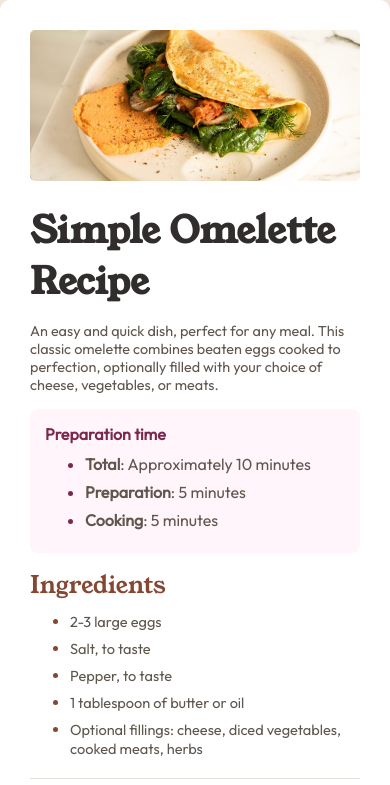
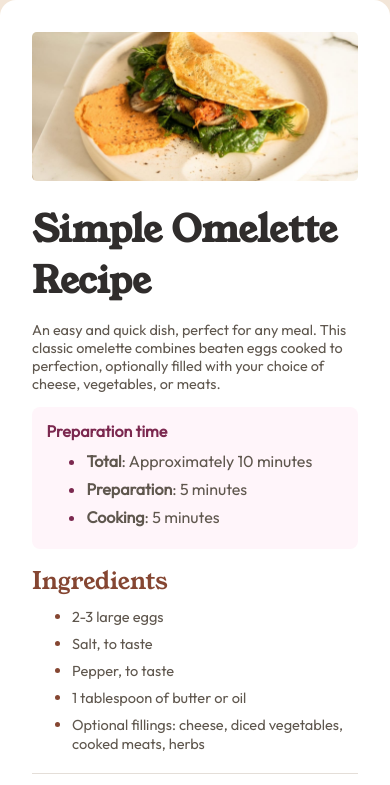
Before and after one commit to silentheartzbot/Recipe-page-project, a plain HTML site: page index.html in a window 390 px wide. Shown: the top 785 px of the page. Drawn offline with Linux system fonts and the light colour scheme.

Commit message:
Fixed responsive design issue

```diff
--- a/style.css
+++ b/style.css
@@ -23,14 +23,14 @@ main {
 .main-container {
   max-width: 37.5rem;
   background-color: hsl(0, 0%, 100%);
-  padding: 30px;
-  border-radius: 10px;
+  padding: 2rem;
+  border-radius: 1rem;
 }
 
 .food-image {
   max-width: 100%;
-  border-radius: 5px;
-  margin-block-end: 20px;
+  border-radius: 0.3rem;
+  margin-block-end: 1.2rem;
 }
 
 .food-heading {
@@ -38,32 +38,32 @@ main {
   font-family: "Young Serif", serif;
   font-weight: 700;
   color: hsl(24, 5%, 18%);
-  margin-block-end: 15px;
+  margin-block-end: 0.9rem;
 }
 
 .food-info {
   font-size: 0.9rem;
   font-family: "Outfit", Arial, Helvetica, sans-serif;
   color: hsl(30, 10%, 34%);
-  margin-block-end: 15px;
+  margin-block-end: 0.9rem;
 }
 
 .preparation {
   font-family: "Outfit", Arial, Helvetica, sans-serif;
-  padding: 15px;
-  border-radius: 8px;
+  padding: 0.9rem;
+  border-radius: 0.5rem;
   background-color: hsl(330, 100%, 98%);
 }
 
 .prep-heading {
-  font-size: 16px;
+  font-size: 1rem;
   color: hsl(332, 51%, 32%);
-  margin-block-end: 10px;
+  margin-block-end: 0.6rem;
 }
 
 .preparation li {
   color: hsl(30, 10%, 34%);
-  margin-block-end: 8px;
+  margin-block-end: 0.5rem;
 }
 
 .preparation li::marker {
@@ -74,8 +74,8 @@ main {
   font-family: "Young Serif", serif;
   font-weight: 400;
   color: hsl(14, 45%, 36%);
-  margin-block-start: 15px;
-  margin-block-end: 10px;
+  margin-block-start: 0.9rem;
+  margin-block-end: 0.6rem;
 }
 
 .guidance {
@@ -85,13 +85,13 @@ main {
 
 .guidance ul,
 .guidance ol {
-  margin-block-end: 20px;
+  margin-block-end: 1.2rem;
 }
 
 .guidance li {
   font-size: 0.91rem;
   color: hsl(30, 10%, 34%);
-  margin-block-end: 8px;
+  margin-block-end: 0.5rem;
 }
 
 .bold-font {
@@ -109,7 +109,7 @@ main {
 
 .nutrition p {
   color: hsl(30, 10%, 34%);
-  font-size: 16px;
+  font-size: 1rem;
 }
 
 .nutrition-table {
@@ -138,7 +138,7 @@ main {
 
 .nutrition-table th,
 .nutrition-table td {
-  padding-inline-start: 15px;
-  padding-block-end: 5px;
-  padding-block-start: 15px;
+  padding-inline-start: 0.9rem;
+  padding-block-end: 0.3rem;
+  padding-block-start: 0.9rem;
 }
```
